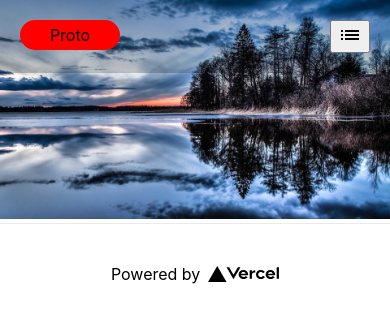
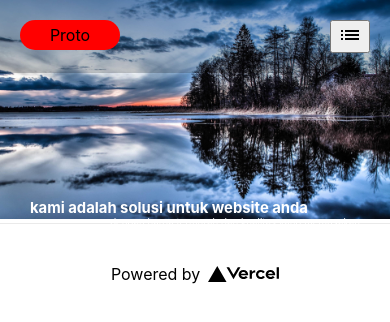
Before and after one commit to SalvianAF/proto-web, a Next.js app: page / in a window 390 px wide. Shown: the top 322 px of the page. Built offline with nearby package versions, Linux system fonts and the light colour scheme.

Commit message:
fix tagline height in mobile

```diff
--- a/styles/Home.module.css
+++ b/styles/Home.module.css
@@ -121,7 +121,7 @@
     flex-direction: column;
   }
   .tagline{
-    top: 30%;
+    top: 20%;
     flex-direction: column;
   }
   .tagline h3{
```
